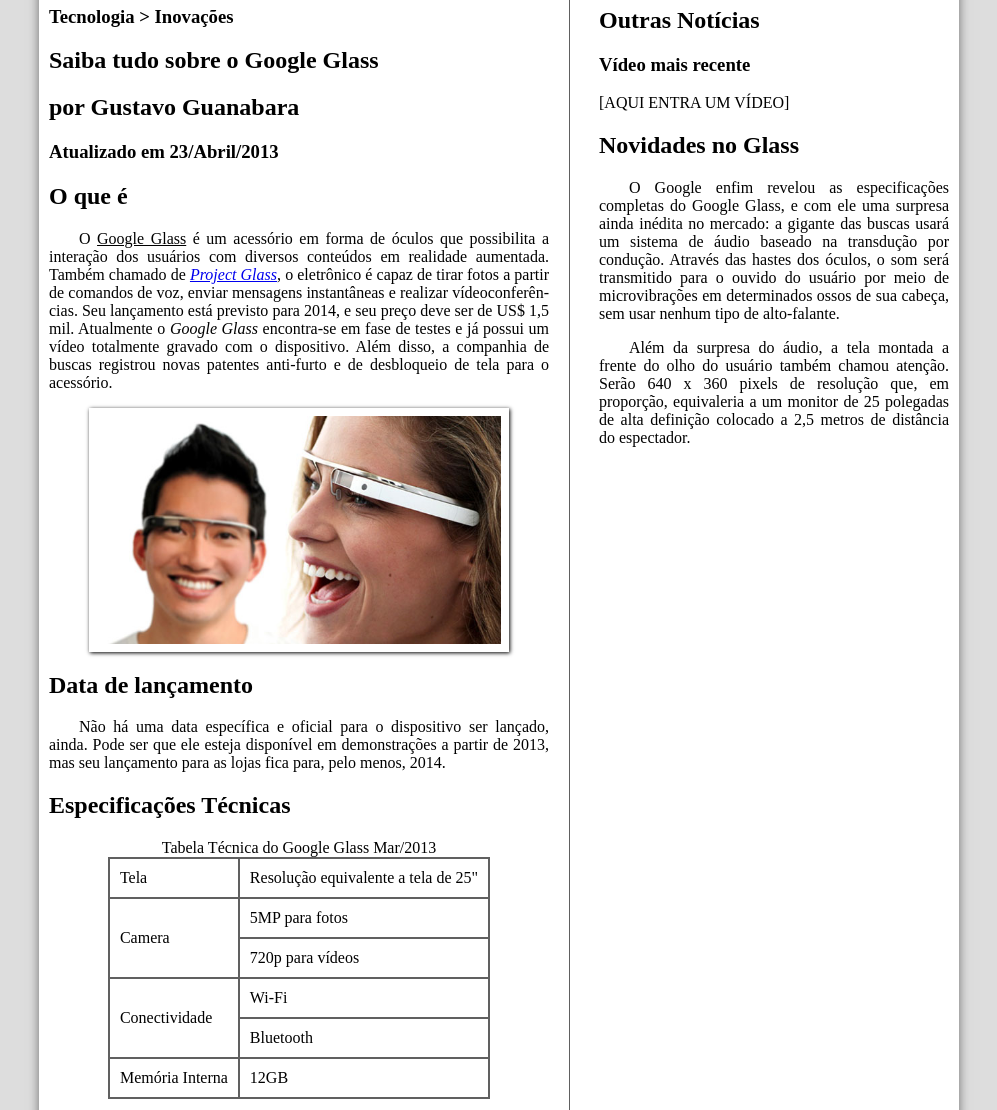
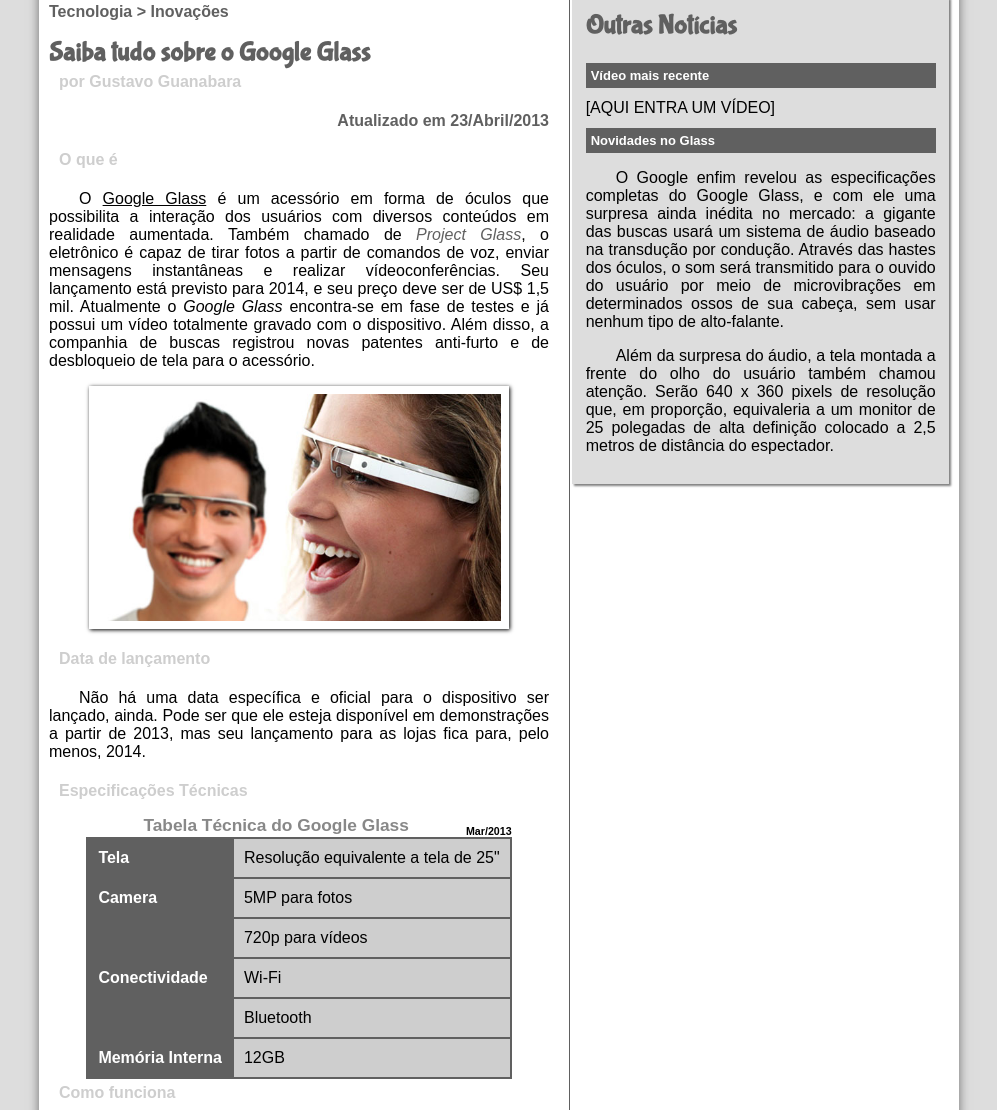
Before and after one commit to joaolucasbraunsdeaguiar/GOOGLEGLASS, a plain HTML site: page index.html in a window 1280 px wide. Shown: the part 189-1299 px from the top of the page, without its empty margins (141-1138 px from the left). Drawn offline with Linux system fonts and the light colour scheme.

Commit message:
Formatação da Página

```diff
--- a/_css/estilo.css
+++ b/_css/estilo.css
@@ -8,6 +8,7 @@
 /* Fundo do Site */
 body {
     background-color: #dddddd;
+    font-family: Arial, Helvetica, sans-serif;
 }
 
 /*Formatação da Interface*/
@@ -24,6 +25,15 @@ div#interface {
 p {
     text-align: justify;
     text-indent: 30px;
+}
+
+a {
+    color: #606060;
+    text-decoration: none;
+}
+
+a:hover {
+    text-decoration: underline;
 }
 
 /*Formatação do Cabeçalho*/
@@ -134,6 +144,38 @@ section#corpo{
     padding-right: 20px;
 }
 
+article#noticia-principal h2{
+    font-size: 13pt;
+    color: #606060;
+    background-color: #dddddd;
+    padding: 5px 0px 5px 10px;
+    margin: 10px 0px 10px 0px;
+}
+
+header#cabecalho-artigo h1{
+    font-family: 'Fontelogo', sans-serif;
+    font-size: 20pt;
+    color: #606060;
+    margin-bottom: 0px;
+    margin-top: 0px;
+}
+
+.direita{
+    text-align: right;
+}
+
+header#cabecalho-artigo h2{
+    font-size: 12pt;
+    color: #cecece;
+    background-color: #ffffff;
+    margin-top: 0px;
+}
+
+header#cabecalho-artigo h3{
+    font-size: 12pt;
+    color: #606060;
+}
+
 table#tabelaspec {
     border: 1px solid #606060;
     border-spacing: 0px;
@@ -146,10 +188,53 @@ table#tabelaspec td{
     padding: 10px;
 }
 
+table#tabelaspec caption{
+    color: #888888;
+    font-size: 13pt;
+    font-weight: bolder;
+}
+
+table#tabelaspec caption span{
+    display: block;
+    float: right;
+    color: black;
+    font-size: 8pt;
+    margin-top: 10px;
+}
+
+table#tabelaspec td.ce{
+    color: white;
+    background-color: #606060;
+    vertical-align: top;
+    font-weight: bold;
+}
+
+table#tabelaspec td.cd{
+    background-color: #cecece;
+}
+
 aside#lateral{
     display: block;
     width: 350px;
     float: right;
+    background-color: #dddddd;
+    padding: 10pt;
+    margin-top: 10px;
+    box-shadow: 2px 2px 2px rgba(0, 0, 0, .5);
+}
+
+aside#lateral h1{
+    font-family: 'Fontelogo', sans-serif;
+    font-size: 20pt;
+    color: #606060;
+    margin-top: 0px;
+}
+
+aside#lateral h2 {
+    background-color: #606060;
+    font-size: 13px;
+    color: #ffffff;
+    padding: 5px;
 }
 
 footer#rodape{
--- a/index.html
+++ b/index.html
@@ -29,13 +29,15 @@
     </header>
 
 <section id="corpo">
-
+    <article id="noticia-principal">
+        <header id="cabecalho-artigo">
     <hgroup>
         <h3>Tecnologia > Inovações</h3>
         <h1>Saiba tudo sobre o Google Glass</h1>
         <h2>por Gustavo Guanabara</h2>
-        <h3>Atualizado em 23/Abril/2013</h3>
+        <h3 class="direita">Atualizado em 23/Abril/2013</h3>
     </hgroup>
+        </head>
 
 <h2>O que é</h2>
 <p>O <span style="text-decoration: underline;">Google Glass</span> é um acessório em forma de óculos que possibilita a interação dos usuários com diversos conteúdos em realidade aumentada. Também chamado de <i><a href="http://glass.google.com" target="_blank">Project Glass</a></i>, o eletrônico é capaz de tirar fotos a partir de comandos de voz, enviar mensagens instantâneas e realizar vídeo&shy;con&shy;ferên&shy;cias. Seu lançamento está previsto para 2014, e seu preço deve ser de US$ 1,5 mil. Atualmente o <em>Google Glass</em> encontra-se em fase de testes e já possui um vídeo totalmente gravado com o dispositivo. Além disso, a companhia de buscas registrou novas patentes anti-furto e de desbloqueio de tela para o acessório.</p>
@@ -54,14 +56,14 @@
 <h2>Especificações Técnicas</h2>
 
 <table id="tabelaspec">
-<caption>Tabela Técnica do Google Glass Mar/2013</caption>
+<caption>Tabela Técnica do Google Glass <span>Mar/2013</span></caption>
 
-    <tr><td>Tela</td><td>Resolução equivalente a tela de 25"</td></tr>
-    <tr><td rowspan="2">Camera</td><td>5MP para fotos</td></tr>
-    <tr><td>720p para vídeos</td></tr>
-    <tr><td rowspan="2">Conectividade</td><td>Wi-Fi</td></tr>
-    <tr><td>Bluetooth</td></tr>
-    <tr><td>Memória Interna</td><td>12GB</td></tr>
+    <tr><td class="ce">Tela</td><td class="cd">Resolução equivalente a tela de 25"</td></tr>
+    <tr><td rowspan="2" class="ce">Camera</td><td class="cd">5MP para fotos</td></tr>
+    <tr><td class="cd">720p para vídeos</td></tr>
+    <tr><td rowspan="2" class="ce">Conectividade</td><td class="cd">Wi-Fi</td></tr>
+    <tr><td class="cd">Bluetooth</td></tr>
+    <tr><td class="ce">Memória Interna</td><td class="cd">12GB</td></tr>
 </table>
 
 <h2>Como funciona</h2>
@@ -71,11 +73,11 @@
 <p>O vídeo de divulgação do Google mostra que você pode se transformar em uma espécie de “super-<wbr>humano”, já que o aparelho pode indicar a quantos metros você está de seu destino, se o metrô está aberto ou fechado, mostrar o clima, agenda e até mesmo permitir que você marque encontros apenas com comandos de voz.</p>
 
 [AQUI ENTRA UM VÍDEO]
-
+</article>
 </section>
 <aside id="lateral">
-<h2>Outras Notícias</h2>
-<h3>Vídeo mais recente</h3>
+<h1>Outras Notícias</h1>
+<h2>Vídeo mais recente</h2>
 
 [AQUI ENTRA UM VÍDEO]
 
@@ -86,7 +88,7 @@
 </aside>
 <footer id="rodape">
 <p>Copyright &copy; 2013 - by Gustavo Guanabara <br>
-<a href="http://facebok.com" target="_blank">Facebook</a>| <a href="http://twitter.com" target="_blank">Twitter</a></p>
+<a href="http://facebok.com" target="_blank">Facebook</a> | <a href="http://twitter.com" target="_blank">Twitter</a></p>
 </footer>
 </div>
 </body>
```
